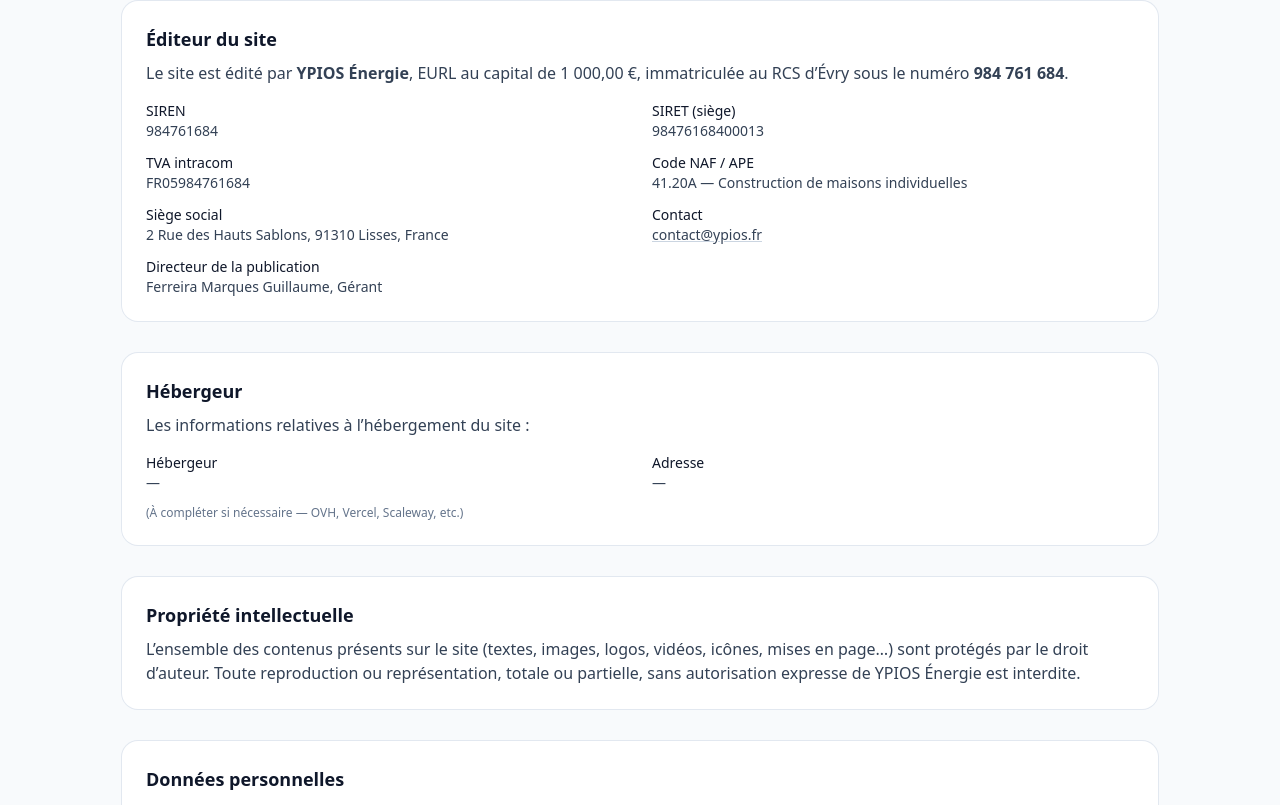
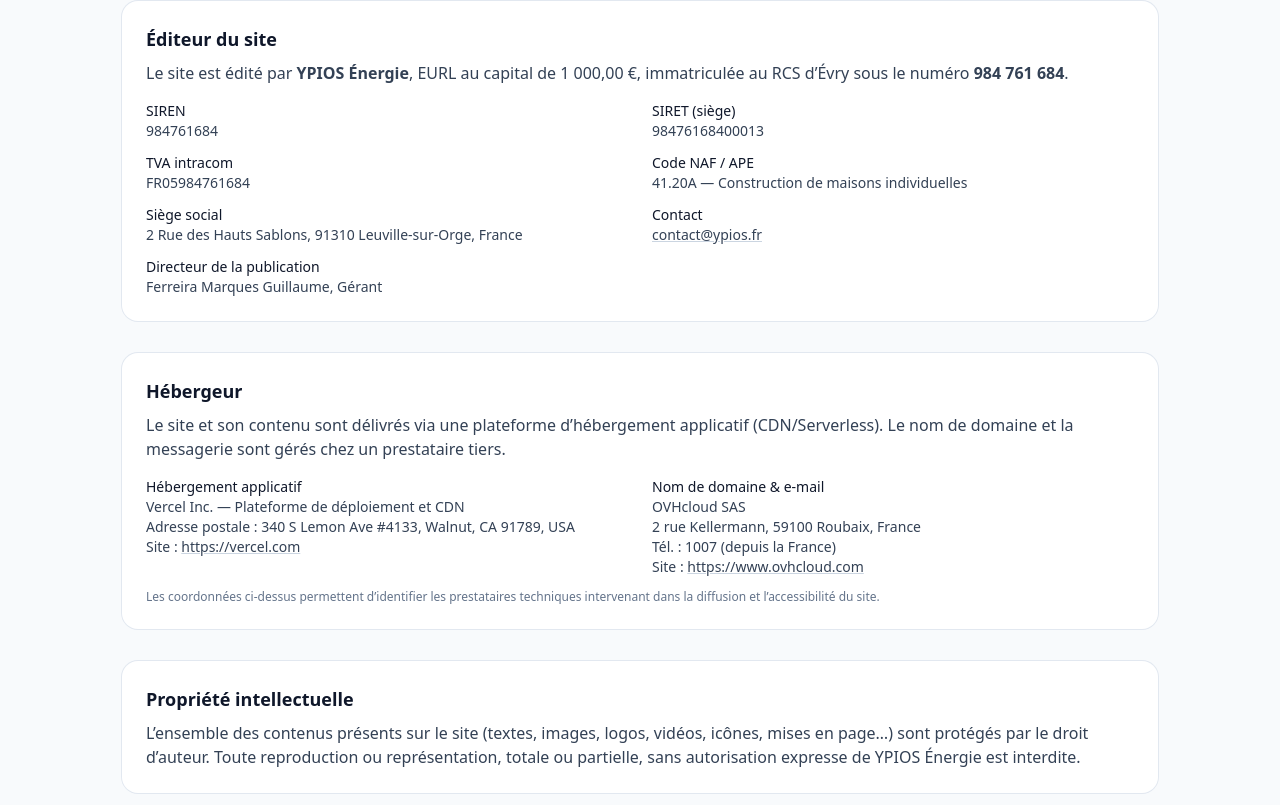
Before and after one commit to YPIOS-web/ypios-web, a Next.js app: page /mentions-legales in a window 1280 px wide. Shown: the part 503-1308 px from the top of the page. Built offline with nearby package versions, Linux system fonts and the light colour scheme; no server answers.

Commit message:
Votre message de mise à jour

```diff
--- a/app/mentions-legales/page.tsx
+++ b/app/mentions-legales/page.tsx
@@ -43,7 +43,7 @@
           <h2 className="text-lg font-semibold text-slate-900">Éditeur du site</h2>
           <p className="mt-2 text-slate-700">
             Le site est édité par <strong>YPIOS Énergie</strong>, EURL au capital de
-            1 000,00 €, immatriculée au RCS d’Évry sous le numéro <strong>984 761 684</strong>.
+            1&nbsp;000,00&nbsp;€, immatriculée au RCS d’Évry sous le numéro <strong>984&nbsp;761&nbsp;684</strong>.
           </p>
 
           <div className="mt-4 grid sm:grid-cols-2 gap-6 text-sm text-slate-700">
@@ -55,7 +55,7 @@
               <div>FR05984761684</div>
 
               <div className="mt-3 font-medium text-slate-900">Siège social</div>
-              <div>2 Rue des Hauts Sablons, 91310 Lisses, France</div>
+              <div>2 Rue des Hauts Sablons, 91310 Leuville-sur-Orge, France</div>
 
               <div className="mt-3 font-medium text-slate-900">
                 Directeur de la publication
@@ -83,26 +83,44 @@
           </div>
         </div>
 
-        {/* Hébergeur */}
+        {/* Hébergeur & services associés */}
         <div className="rounded-2xl bg-white ring-1 ring-slate-200 p-6">
           <h2 className="text-lg font-semibold text-slate-900">Hébergeur</h2>
           <p className="mt-2 text-slate-700">
-            Les informations relatives à l’hébergement du site&nbsp;:
+            Le site et son contenu sont délivrés via une plateforme d’hébergement
+            applicatif (CDN/Serverless). Le nom de domaine et la messagerie sont gérés
+            chez un prestataire tiers.
           </p>
 
           <div className="mt-4 grid sm:grid-cols-2 gap-6 text-sm text-slate-700">
             <div>
-              <div className="font-medium text-slate-900">Hébergeur</div>
-              <div>—</div>
+              <div className="font-medium text-slate-900">Hébergement applicatif</div>
+              <div>
+                Vercel Inc. — Plateforme de déploiement et CDN
+                <br />
+                Adresse postale&nbsp;: 340 S Lemon Ave #4133, Walnut, CA&nbsp;91789, USA
+                <br />
+                Site&nbsp;: <span className="underline decoration-slate-300">https://vercel.com</span>
+              </div>
             </div>
+
             <div>
-              <div className="font-medium text-slate-900">Adresse</div>
-              <div>—</div>
+              <div className="font-medium text-slate-900">Nom de domaine & e-mail</div>
+              <div>
+                OVHcloud SAS
+                <br />
+                2&nbsp;rue Kellermann, 59100 Roubaix, France
+                <br />
+                Tél.&nbsp;: 1007 (depuis la France)
+                <br />
+                Site&nbsp;: <span className="underline decoration-slate-300">https://www.ovhcloud.com</span>
+              </div>
             </div>
           </div>
 
           <p className="mt-3 text-xs text-slate-500">
-            (À compléter si nécessaire — OVH, Vercel, Scaleway, etc.)
+            Les coordonnées ci-dessus permettent d’identifier les prestataires techniques
+            intervenant dans la diffusion et l’accessibilité du site.
           </p>
         </div>
 
```
